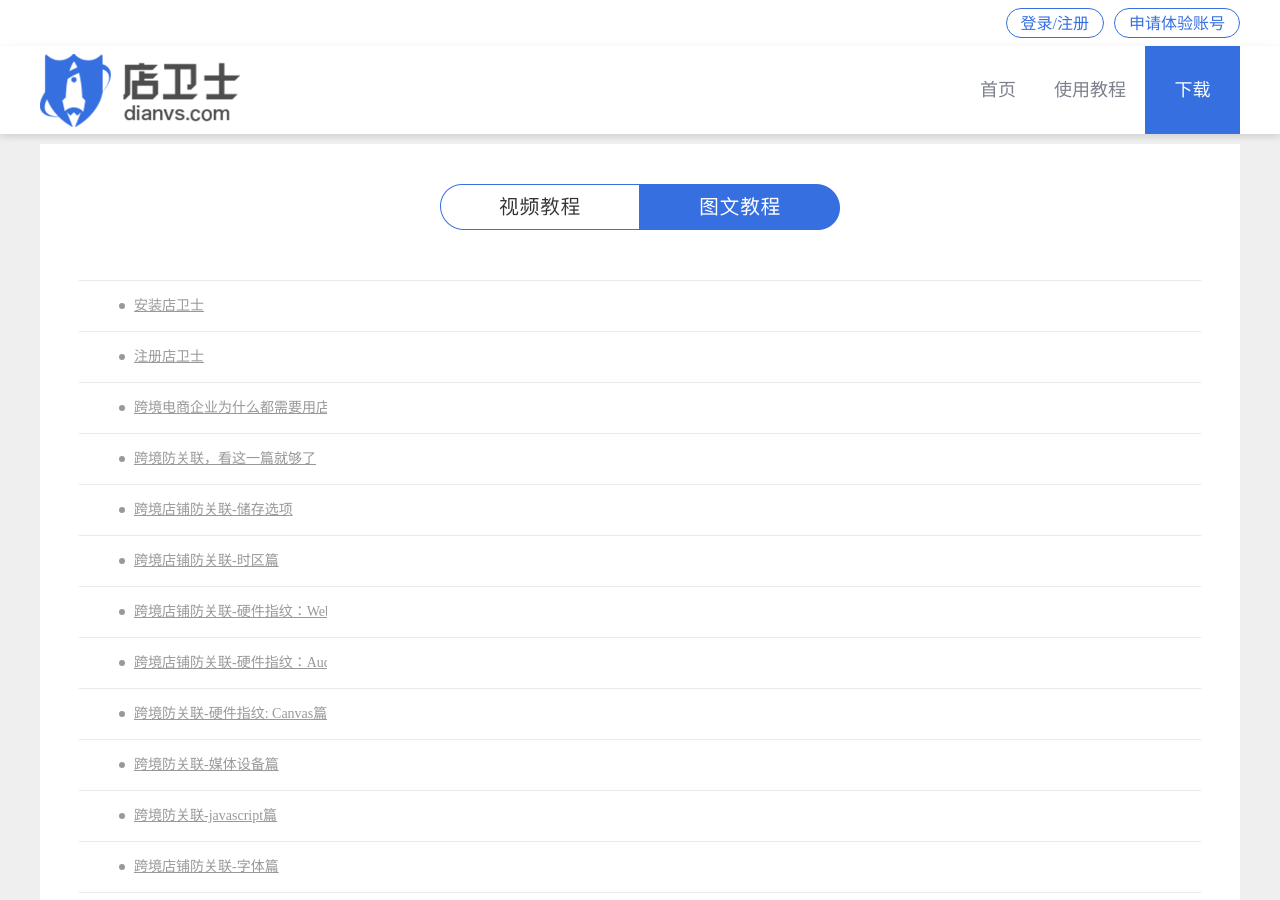
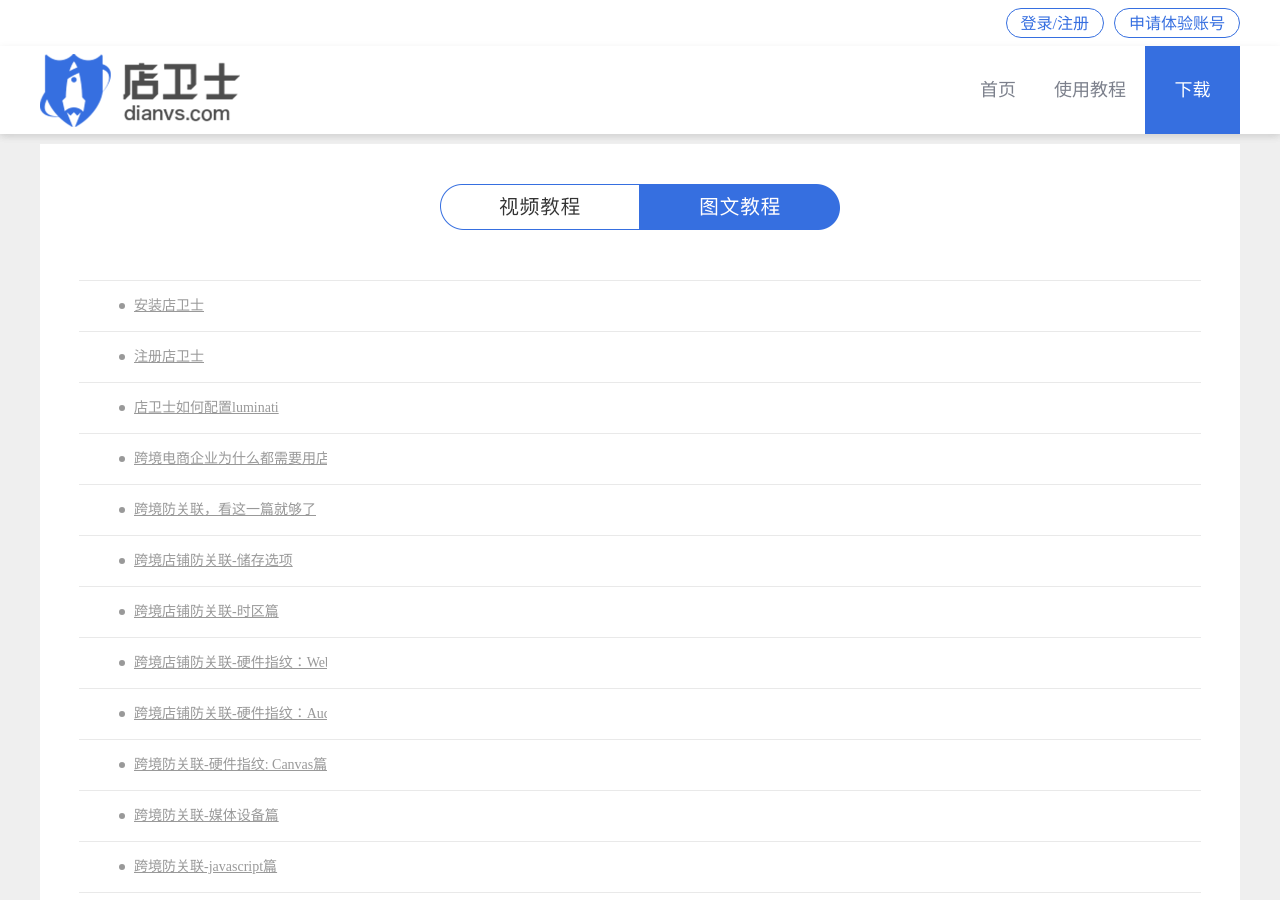
Before and after one commit to dianvs-ltd/dianvs-ltd.github.io, a Jekyll site: the page built from index.markdown, in a window 1280 px wide and 900 px high. Built offline with Jekyll 4.4.1, drawn with Linux system fonts in a browser that asks for light colours.

Commit message:
Update nav.html

```diff
--- a/_includes/nav.html
+++ b/_includes/nav.html
@@ -5,6 +5,9 @@
         </div>
           <div class="page_nav_sub">
             <a class="page_nav_sub_name" href="{{site.baseurl}}/doc/2.html">注册店卫士</a>
+        </div>
+          <div class="page_nav_sub">
+            <a class="page_nav_sub_name" href="{{site.baseurl}}/doc/dianvsandluminati.html">店卫士如何配置luminati</a>
         </div>
            <div class="page_nav_sub">
             <a class="page_nav_sub_name" href="{{site.baseurl}}/doc/3.html">跨境电商企业为什么都需要用店卫士</a>
```
